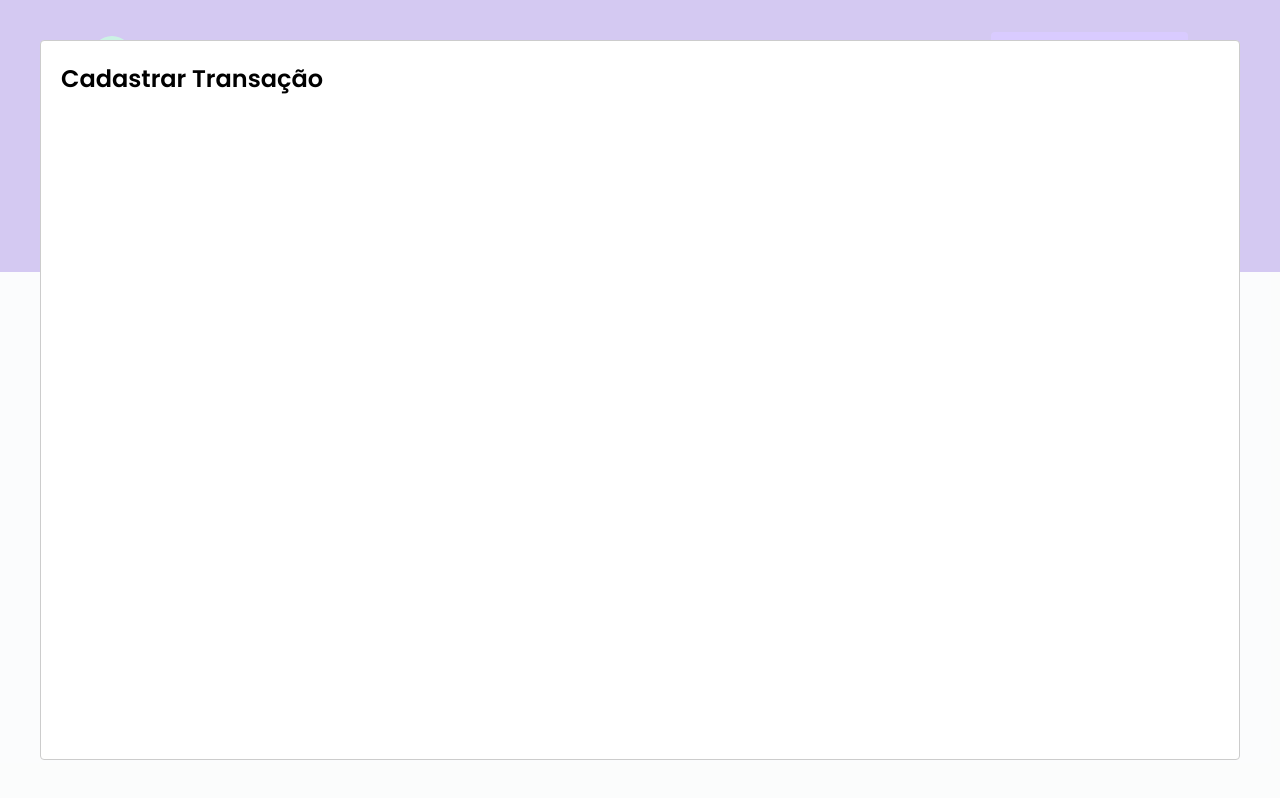
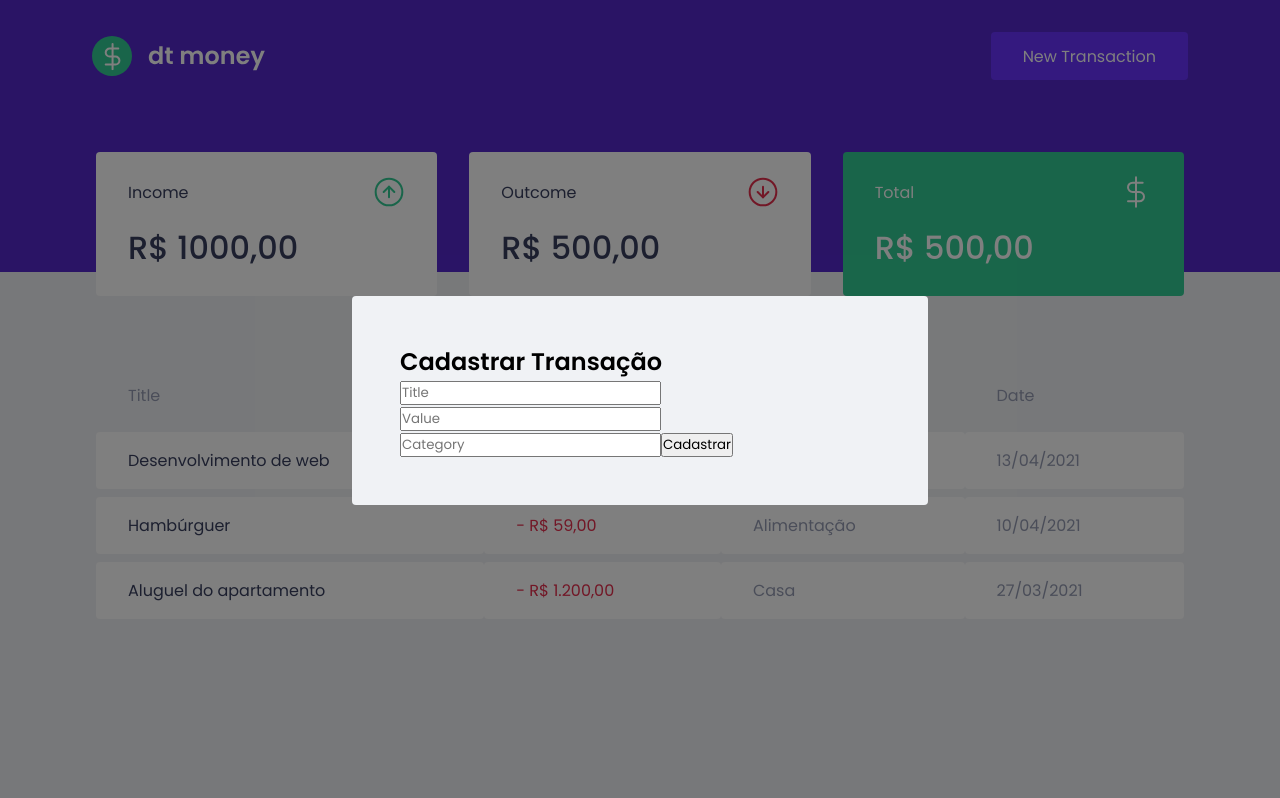
Before and after one commit to M-RaquelCS/dt-money, a React (Create React App) app: page / in a window 1280 px wide. Both pictures are taken after a click on the button "New Transaction". Built offline with nearby package versions, Linux system fonts and the light colour scheme; no server answers; what miragejs would draw is missing.

Commit message:
form structure

```diff
--- a/src/components/NewTransactionModal/index.tsx
+++ b/src/components/NewTransactionModal/index.tsx
@@ -1,4 +1,5 @@
 import Modal from 'react-modal';
+import { Container } from './styles';
 
 interface NewTransactionModalProps {
   isOpen: boolean;
@@ -10,8 +11,28 @@
     <Modal
       isOpen = {isOpen}
       onRequestClose = {onRequestClose}
+      overlayClassName = 'react-modal-overlay'
+      className = 'react-modal-content'
     >
-      <h2>Cadastrar Transação</h2>
+      <Container>
+        <h2>Cadastrar Transação</h2>
+
+        <input
+          placeholder='Title'
+        />
+        <input
+          type="number"
+          placeholder='Value'
+        />
+        <input
+          placeholder='Category'
+        />
+
+        <button type="submit">
+          Cadastrar
+        </button>
+
+      </Container>
     </Modal>
   )
 }
--- a/src/styles/global.ts
+++ b/src/styles/global.ts
@@ -53,4 +53,29 @@
     cursor: not-allowed;
   }
 
+  .react-modal-overlay{
+    background: rgba(0,0,0,0.5);
+
+
+    position: fixed;
+    top: 0;
+    bottom: 0;
+    left: 0;
+    right: 0;
+
+    display: flex;
+    align-items: center;
+    justify-content: center;
+
+  }
+  .react-modal-content{
+    width: 100%;
+    max-width: 576px;
+
+    background: var(--background);
+    padding: 3rem;
+    position: relative; //posicionar o botão de forma absoluta
+    border-radius: 0.25rem;
+  }
+
 `
```
